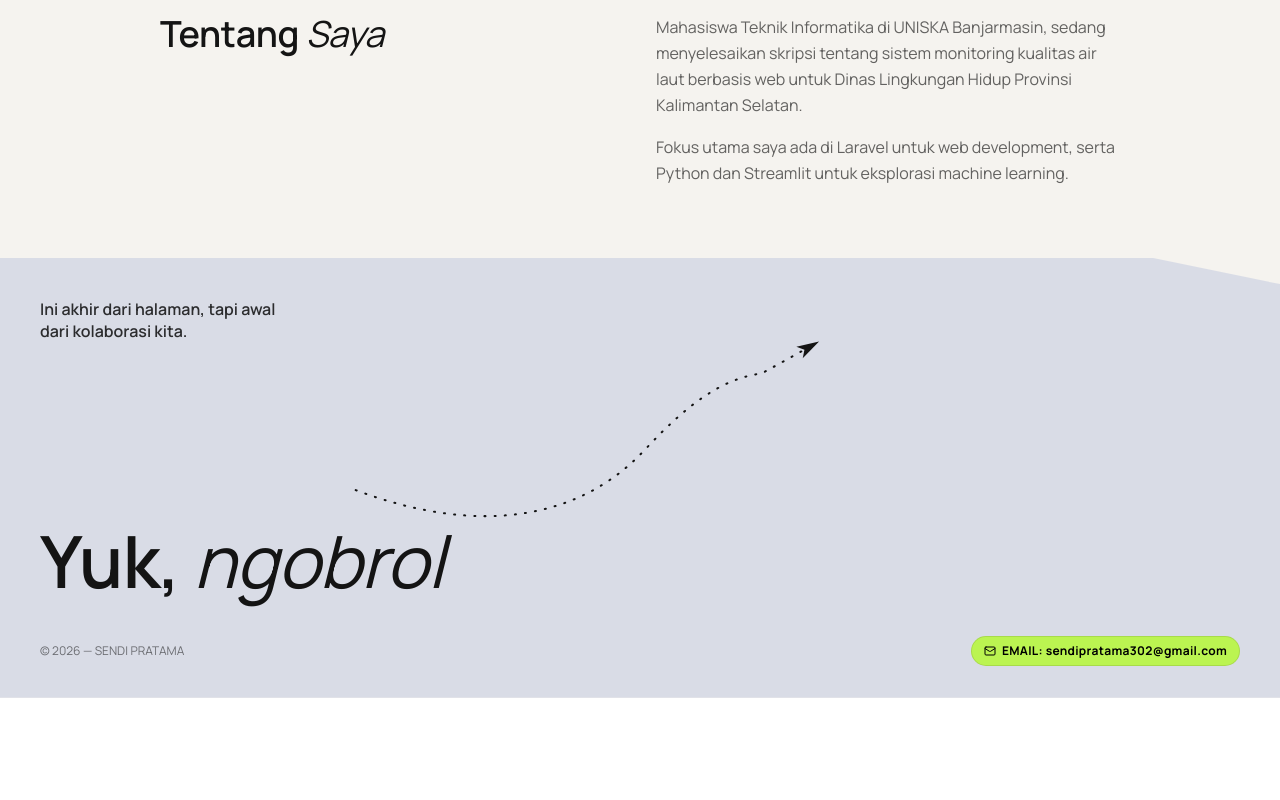
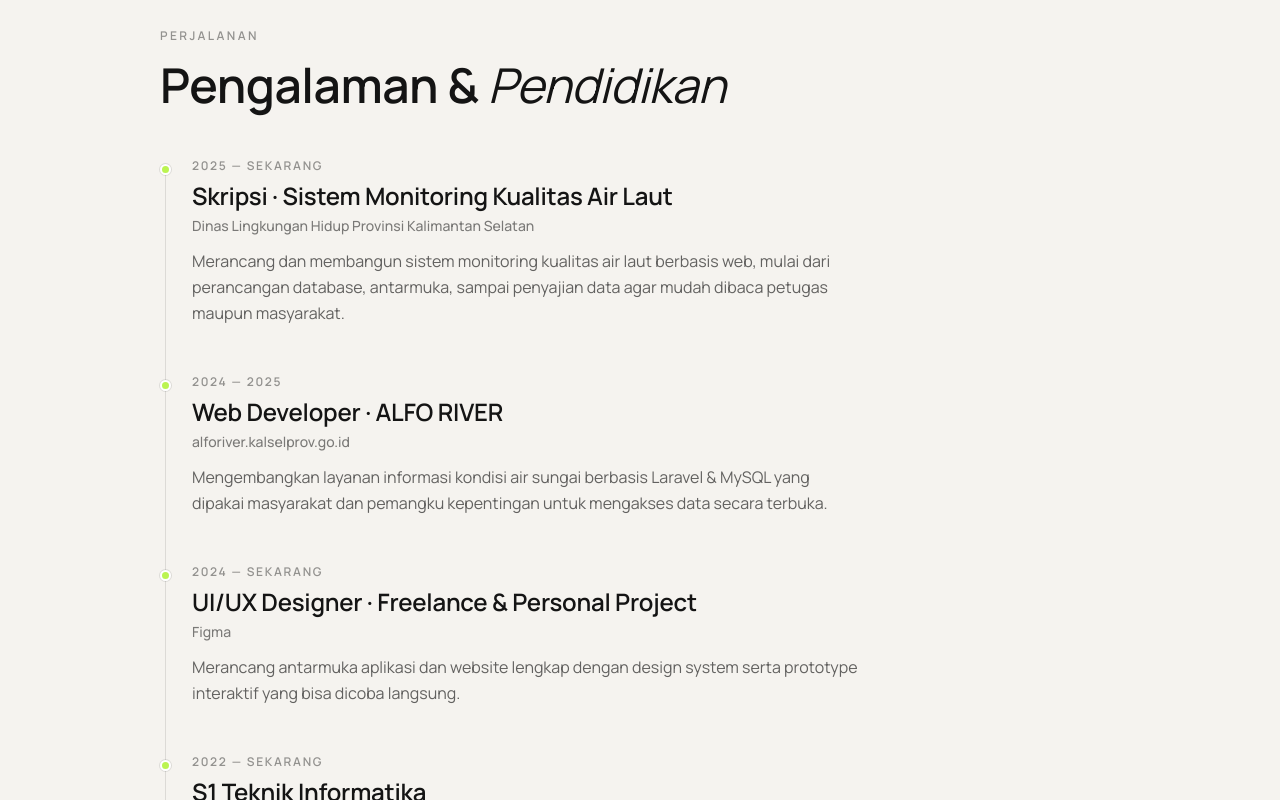
Before and after one commit to sendi8921/PORTOFOLIO, a React (Vite) app: page / in a window 1280 px wide. Shown: the part 5060-5860 px from the top of the page. Before the commit the page ends 5758 px from the top, so only its background shows below. Built offline with nearby package versions, Linux system fonts and the light colour scheme.

Commit message:
Ganti section Tentang Saya jadi timeline Pengalaman & Pendidikan
Co-Authored-By: Devin AI <158243242+devin-ai-integration[bot]@users.noreply.github.com>

```diff
--- a/src/components/Portfolio.jsx
+++ b/src/components/Portfolio.jsx
@@ -46,6 +46,37 @@ const PROFILE = {
   location: "Banjarbaru, Indonesia",
   email: "sendipratama302@gmail.com",
 };
+
+const TIMELINE = [
+  {
+    period: "2025 — Sekarang",
+    title: "Skripsi · Sistem Monitoring Kualitas Air Laut",
+    place: "Dinas Lingkungan Hidup Provinsi Kalimantan Selatan",
+    description:
+      "Merancang dan membangun sistem monitoring kualitas air laut berbasis web, mulai dari perancangan database, antarmuka, sampai penyajian data agar mudah dibaca petugas maupun masyarakat.",
+  },
+  {
+    period: "2024 — 2025",
+    title: "Web Developer · ALFO RIVER",
+    place: "alforiver.kalselprov.go.id",
+    description:
+      "Mengembangkan layanan informasi kondisi air sungai berbasis Laravel & MySQL yang dipakai masyarakat dan pemangku kepentingan untuk mengakses data secara terbuka.",
+  },
+  {
+    period: "2024 — Sekarang",
+    title: "UI/UX Designer · Freelance & Personal Project",
+    place: "Figma",
+    description:
+      "Merancang antarmuka aplikasi dan website lengkap dengan design system serta prototype interaktif yang bisa dicoba langsung.",
+  },
+  {
+    period: "2022 — Sekarang",
+    title: "S1 Teknik Informatika",
+    place: "Universitas Islam Kalimantan (UNISKA) Banjarmasin",
+    description:
+      "Memperdalam rekayasa perangkat lunak, basis data, dan machine learning — dengan fokus praktik di Laravel, Python, dan Streamlit.",
+  },
+];
 
 // Ganti dengan link prototype/file Figma yang sudah dipublikasikan (Share → Anyone with the link).
 const FIGMA_URL = "https://www.figma.com/@sendipratama";
@@ -545,24 +576,41 @@ export default function PortfolioMinimal() {
         </Reveal>
       </section>
 
-      <section id="about" className="max-w-5xl mx-auto px-5 sm:px-8 py-10 sm:py-14 border-t border-black/5">
-        <Reveal className="grid md:grid-cols-2 gap-6 sm:gap-8">
-          <h2 className="font-display text-2xl sm:text-4xl font-semibold">
-            Tentang <span className="italic-display font-normal">Saya</span>
+      <section id="perjalanan" className="max-w-5xl mx-auto px-5 sm:px-8 py-12 sm:py-16 border-t border-black/5">
+        <Reveal className="mb-9 sm:mb-12">
+          <span className="inline-block text-[11px] sm:text-xs font-semibold tracking-[0.2em] uppercase text-black/40 mb-4">
+            Perjalanan
+          </span>
+          <h2 className="font-display text-3xl sm:text-5xl font-semibold leading-[1.05]">
+            Pengalaman &amp;{" "}
+            <span className="italic-display font-normal">Pendidikan</span>
           </h2>
-          <div className="text-black/60 leading-relaxed space-y-4 text-sm sm:text-base">
-            <p>
-              Mahasiswa Teknik Informatika di UNISKA Banjarmasin, sedang
-              menyelesaikan skripsi tentang sistem monitoring kualitas air
-              laut berbasis web untuk Dinas Lingkungan Hidup Provinsi
-              Kalimantan Selatan.
-            </p>
-            <p>
-              Fokus utama saya ada di Laravel untuk web development, serta
-              Python dan Streamlit untuk eksplorasi machine learning.
-            </p>
+        </Reveal>
+
+        <div className="relative pl-6 sm:pl-8">
+          <span className="absolute left-[3px] sm:left-[5px] top-2 bottom-2 w-px bg-black/10" />
+          <div className="space-y-9 sm:space-y-12">
+            {TIMELINE.map((item, i) => (
+              <Reveal key={item.title} delay={i * 70}>
+                <div className="relative">
+                  <span className="absolute -left-6 sm:-left-8 top-1.5 h-[11px] w-[11px] rounded-full bg-lime-300 border-2 border-white ring-1 ring-black/10" />
+                  <span className="block text-[11px] sm:text-xs font-semibold tracking-[0.14em] uppercase text-black/40">
+                    {item.period}
+                  </span>
+                  <h3 className="font-display text-xl sm:text-2xl font-semibold mt-1.5">
+                    {item.title}
+                  </h3>
+                  <p className="text-sm font-medium text-black/50 mt-1">
+                    {item.place}
+                  </p>
+                  <p className="text-black/60 leading-relaxed text-sm sm:text-base mt-3 max-w-2xl">
+                    {item.description}
+                  </p>
+                </div>
+              </Reveal>
+            ))}
           </div>
-        </Reveal>
+        </div>
       </section>
 
       <section
```
